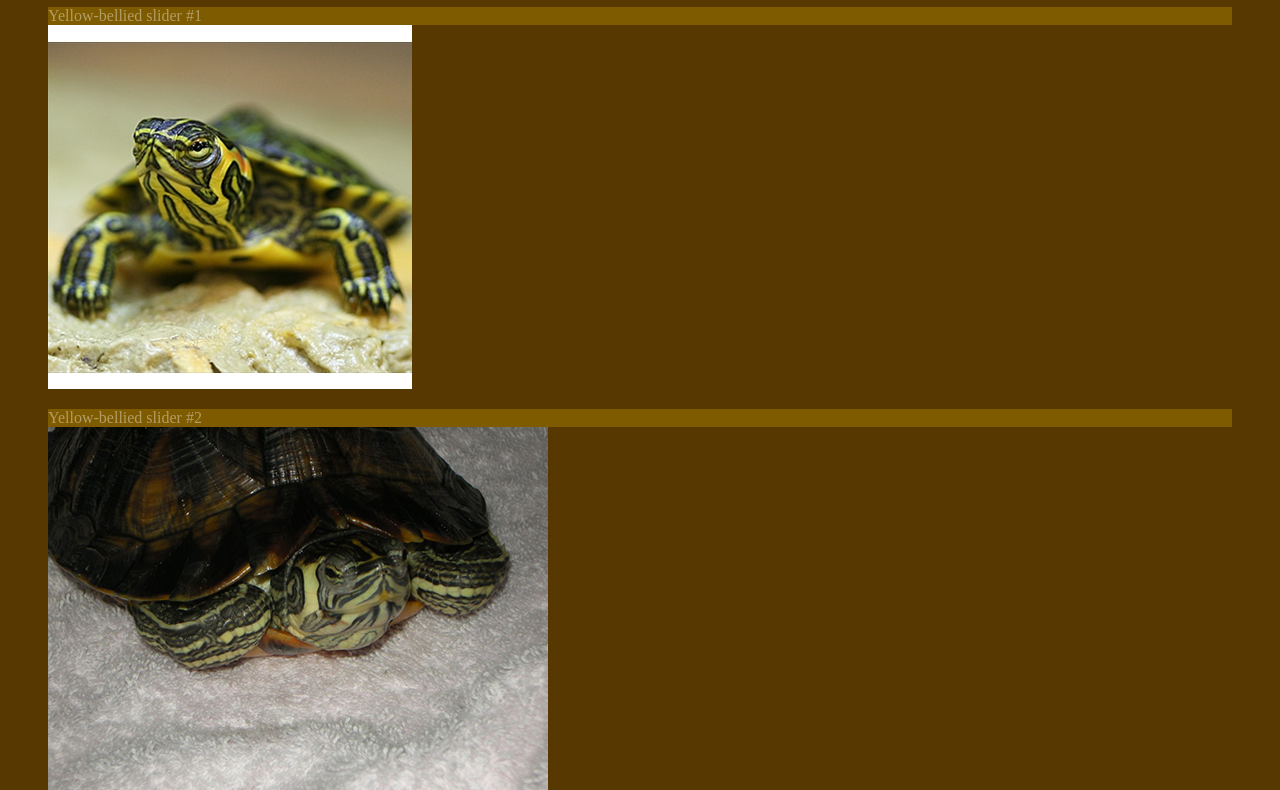
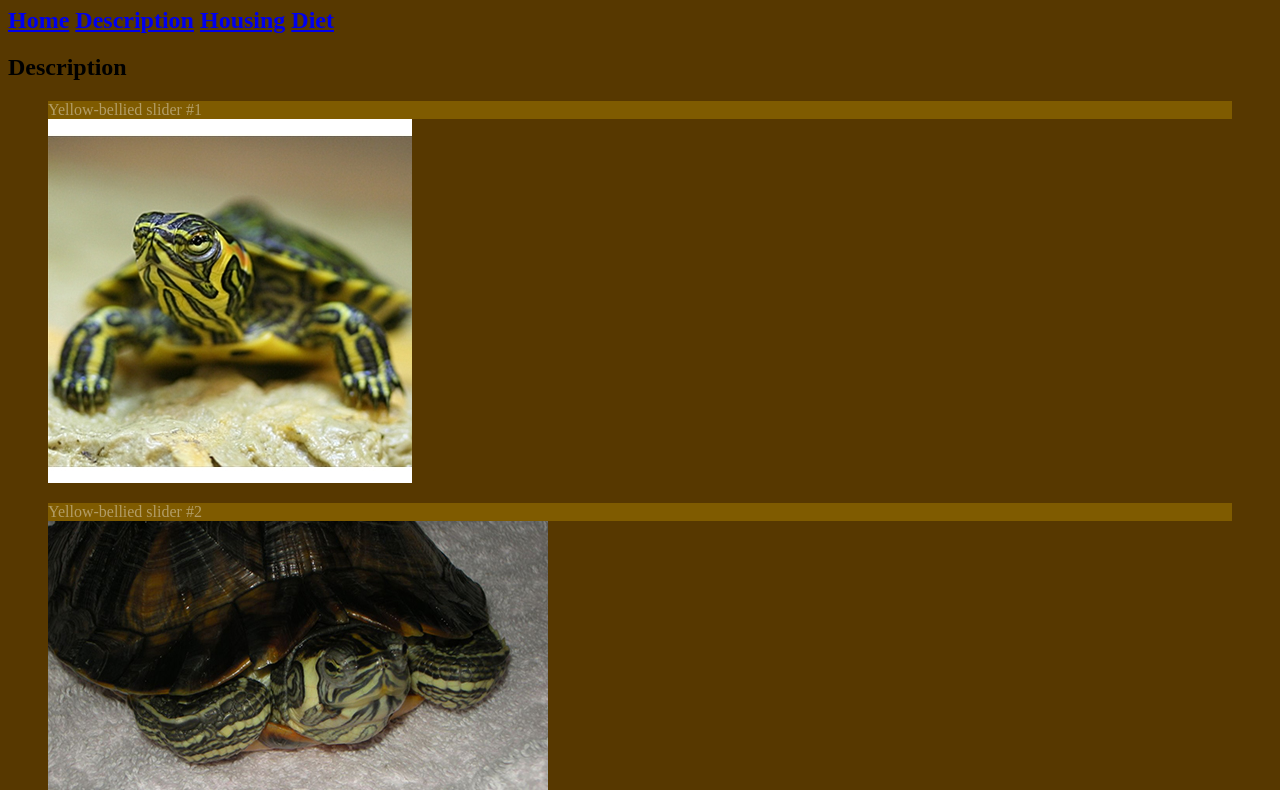
Before and after one commit to kbeazer/DWS1, a plain HTML site: page beazer-kareem-color/images/yellow-slider.html in a window 1280 px wide. Shown: the part 73-863 px from the top of the page. Drawn offline with Linux system fonts and the light colour scheme.

Commit message:
css update

```diff
--- a/beazer-kareem-color/images/yellow-slider.html
+++ b/beazer-kareem-color/images/yellow-slider.html
@@ -7,6 +7,11 @@
 	</head>
 	<body>
 		<h1>The Yellow-bellied Slider</h1>
+		<h2><a href="../color.html">Home</a>
+		<a href="../description/description.html">Description</a>
+		<a href="../housing/housing.html">Housing</a>
+		<a href="../diet/diet.html">Diet</a></h2>
+		<h2>Description</h2>
 		<figure>
 			<figcaption>Yellow-bellied slider #1</figcaption>
 			<img src="slider1.jpg" alt="yellow belly turtle">
```
